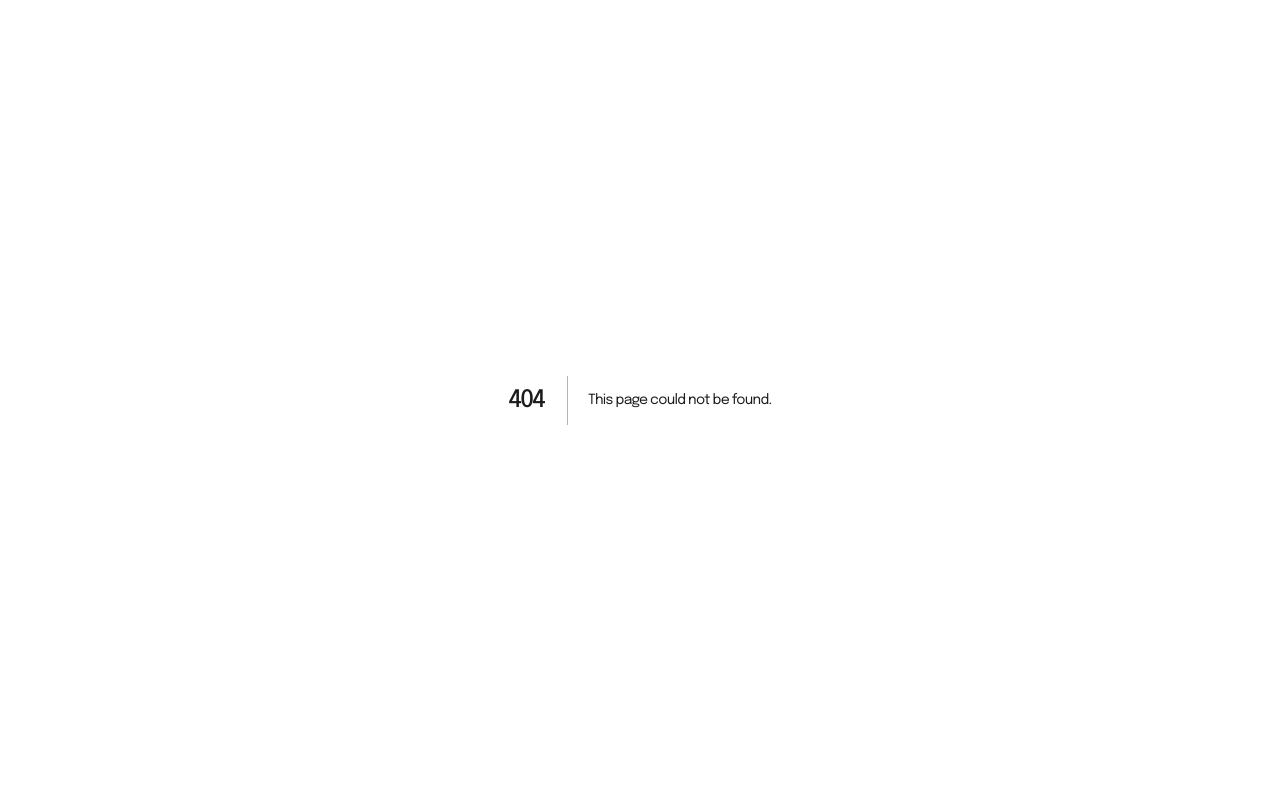
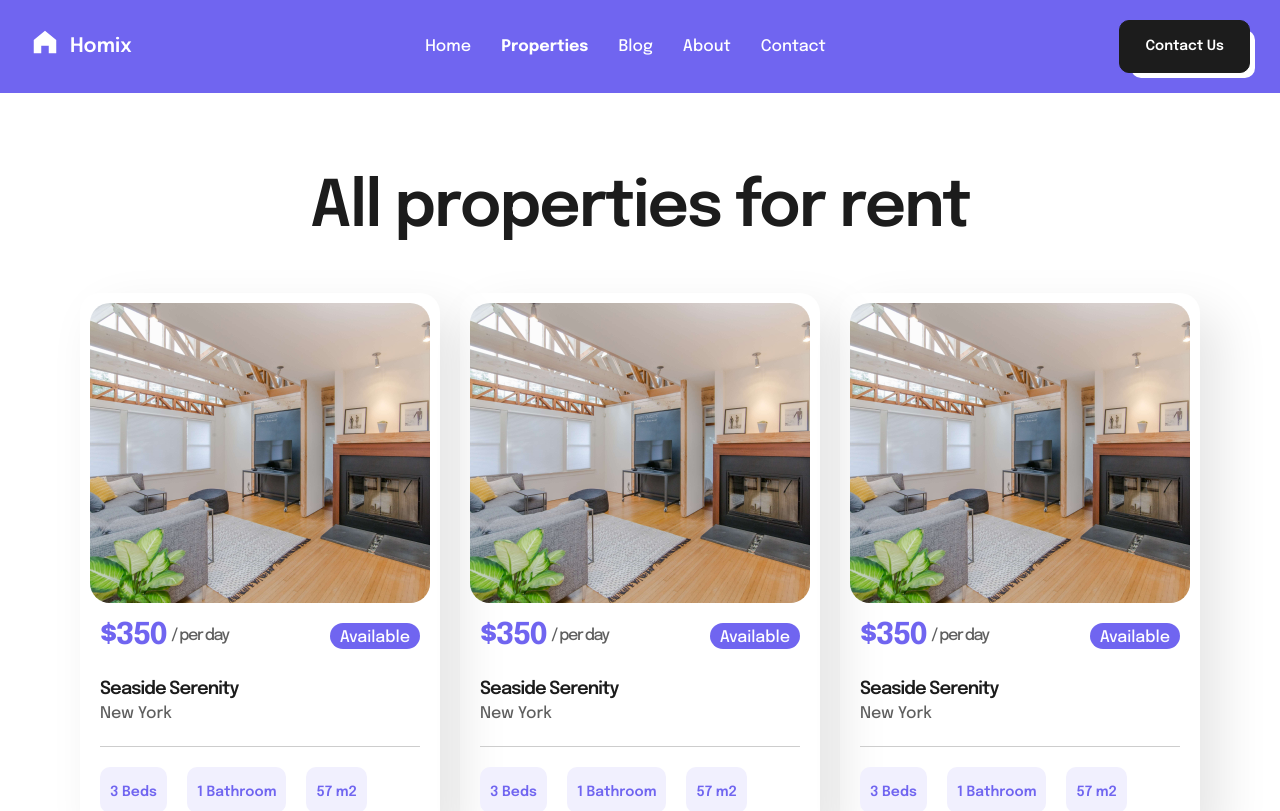
Before and after one commit to ChristianWare/Case-Study-One, a Next.js app: page /properties in a window 1280 px wide. Before the commit this address had no page. Shown: the top 811 px of the page. Built offline with nearby package versions, Linux system fonts and the light colour scheme.

Commit message:
Properties page all done

```diff
--- a/src/app/layout.tsx
+++ b/src/app/layout.tsx
@@ -2,6 +2,7 @@ import type { Metadata } from "next";
 import { Epilogue } from "next/font/google";
 import "./globals.css";
 import Nav from "@/components/Nav/Nav";
+import Footer from "@/components/Footer/Footer";
 
 const epilogue = Epilogue({
   weight: ["400", "500", "600", "700", "900"],
@@ -21,6 +22,7 @@ export default function RootLayout({
       <body className={`${epilogue.variable} `}>
         {/* <Nav /> */}
         <div>{children}</div>
+        <Footer />
       </body>
     </html>
   );
--- a/src/app/page.tsx
+++ b/src/app/page.tsx
@@ -23,7 +23,7 @@ export default function Home() {
       <Faqs />
       <FinalCTA1 />
       <FinalCTA2 />
-      <Footer />
+      {/* <Footer /> */}
     </div>
   );
 }
--- /dev/null
+++ b/src/app/properties/page.tsx
@@ -0,0 +1,34 @@
+import ContentPadding from "@/components/ContentPadding/ContentPadding";
+import LayoutWrapper from "@/components/LayoutWrapper/LayoutWrapper";
+import Nav from "@/components/Nav/Nav";
+import PropPreviewii from "@/components/PropPreviewii/PropPreviewii";
+import styles from "./properties.module.css";
+import Faqs from "@/components/Faqs/Faqs";
+import FinalCTA1 from "@/components/FinalCTA1/FinalCTA1";
+import FinalCTA2 from "@/components/FinalCTA2/FinalCTA2";
+
+const page = () => {
+  return (
+    <>
+      <Nav />
+      <LayoutWrapper>
+        <ContentPadding>
+          <div className={styles.top}>
+            <h1 className={styles.heading}>All properties for rent</h1>
+          </div>
+          <div className={styles.bottom}>
+            <PropPreviewii />
+            <PropPreviewii />
+            <PropPreviewii />
+            <PropPreviewii />
+            <PropPreviewii />
+          </div>
+        </ContentPadding>
+      </LayoutWrapper>
+      <Faqs />
+      <FinalCTA1 />
+      <FinalCTA2 />
+    </>
+  );
+};
+export default page;
--- /dev/null
+++ b/src/app/properties/properties.module.css
@@ -0,0 +1,25 @@
+.top {
+  margin-bottom: 5rem;
+}
+
+.heading {
+  text-align: center;
+}
+
+.bottom {
+  display: grid;
+  grid-template-columns: repeat(3, 1fr);
+  grid-gap: 2rem;
+}
+
+@media screen and (max-width: 968px) {
+  .bottom {
+    grid-template-columns: repeat(2, 1fr);
+  }
+}
+
+@media screen and (max-width: 568px) {
+  .bottom {
+    grid-template-columns: repeat(1, 1fr);
+  }
+}
--- a/src/components/Footer/Footer.module.css
+++ b/src/components/Footer/Footer.module.css
@@ -10,7 +10,7 @@
   padding-bottom: 1rem;
   display: flex;
   flex-direction: column;
-  margin-top: 3rem;
+  margin-top: 15rem;
   border-radius: 20px;
 }
 
```
